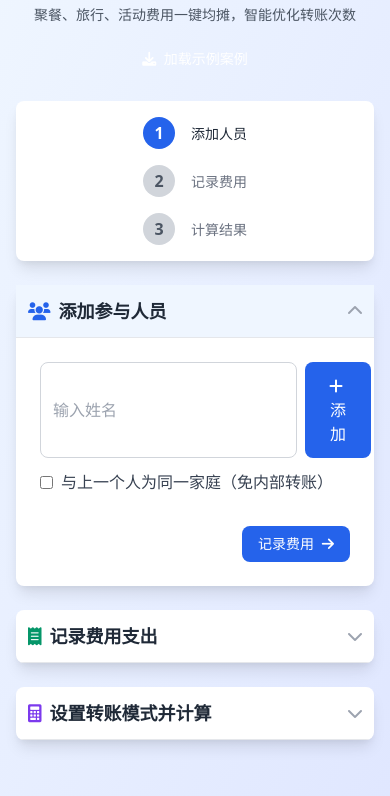
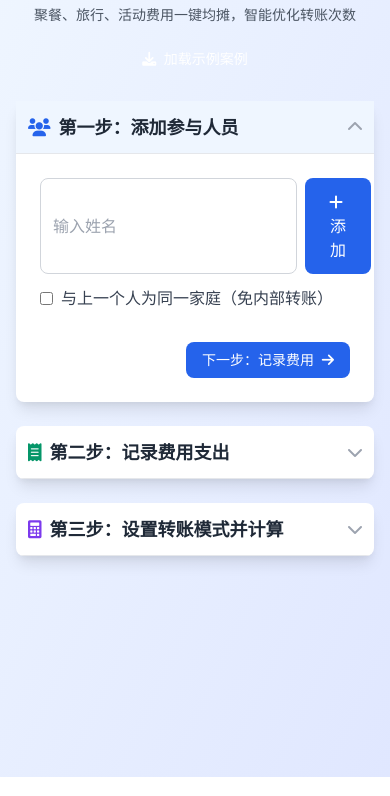
Before and after one commit to sssjjw/suanzhang, a website: page index.html in a window 390 px wide. Shown: the part 67-863 px from the top of the page. Drawn offline with nearby package versions, Linux system fonts and the light colour scheme.

Commit message:
📱 移动端UI优化：隐藏顶部进度指示器，步骤标题保留序号显示

```diff
--- a/index.html
+++ b/index.html
@@ -109,18 +109,18 @@
 
         <div class="max-w-4xl mx-auto">
             <!-- 进度指示器 -->
-            <div class="bg-white rounded-lg shadow-lg p-4 md:p-6 mb-6">
+            <div class="bg-white rounded-lg shadow-lg p-4 md:p-6 mb-6 hidden md:block">
                 <div class="progress-container flex items-center justify-center">
                     <div id="step1-indicator" class="progress-step flex items-center">
                         <div class="w-8 h-8 rounded-full bg-blue-600 text-white flex items-center justify-center font-semibold">1</div>
                         <span class="step-title font-medium text-gray-800 ml-2">添加人员</span>
                     </div>
-                    <div class="progress-line w-8 h-1 bg-gray-300 hidden md:block" id="progress1"></div>
+                    <div class="progress-line w-8 h-1 bg-gray-300" id="progress1"></div>
                     <div id="step2-indicator" class="progress-step flex items-center">
                         <div class="w-8 h-8 rounded-full bg-gray-300 text-gray-600 flex items-center justify-center font-semibold">2</div>
                         <span class="step-title font-medium text-gray-500 ml-2">记录费用</span>
                     </div>
-                    <div class="progress-line w-8 h-1 bg-gray-300 hidden md:block" id="progress2"></div>
+                    <div class="progress-line w-8 h-1 bg-gray-300" id="progress2"></div>
                     <div id="step3-indicator" class="progress-step flex items-center">
                         <div class="w-8 h-8 rounded-full bg-gray-300 text-gray-600 flex items-center justify-center font-semibold">3</div>
                         <span class="step-title font-medium text-gray-500 ml-2">计算结果</span>
@@ -134,7 +134,7 @@
                     <div class="flex justify-between items-center">
                         <h2 class="text-lg md:text-xl font-semibold text-gray-800 flex items-center">
                             <i class="fas fa-users text-blue-600 mr-2"></i>
-                            <span class="hidden sm:inline">第一步：</span>添加参与人员
+                            第一步：添加参与人员
                         </h2>
                         <div class="flex items-center">
                             <span id="step1-summary" class="text-xs md:text-sm text-gray-600 mr-2 md:mr-3"></span>
@@ -170,7 +170,7 @@
                         <button onclick="completeStep(1)" id="step1-next"
                                 class="bg-blue-600 text-white px-4 md:px-6 py-2 md:py-3 rounded-lg hover:bg-blue-700 transition-colors disabled:opacity-50 disabled:cursor-not-allowed text-sm md:text-base"
                                 disabled>
-                            <span class="hidden sm:inline">下一步：</span>记录费用 <i class="fas fa-arrow-right ml-1"></i>
+                            下一步：记录费用 <i class="fas fa-arrow-right ml-1"></i>
                         </button>
                     </div>
                 </div>
@@ -182,7 +182,7 @@
                     <div class="flex justify-between items-center">
                         <h2 class="text-lg md:text-xl font-semibold text-gray-800 flex items-center">
                             <i class="fas fa-receipt text-green-600 mr-2"></i>
-                            <span class="hidden sm:inline">第二步：</span>记录费用支出
+                            第二步：记录费用支出
                         </h2>
                         <div class="flex items-center">
                             <span id="step2-summary" class="text-xs md:text-sm text-gray-600 mr-2 md:mr-3"></span>
@@ -216,7 +216,7 @@
                         <button onclick="completeStep(2)" id="step2-next"
                                 class="bg-green-600 text-white px-4 md:px-6 py-2 md:py-3 rounded-lg hover:bg-green-700 transition-colors disabled:opacity-50 disabled:cursor-not-allowed text-sm md:text-base"
                                 disabled>
-                            <span class="hidden sm:inline">下一步：</span>计算结果 <i class="fas fa-arrow-right ml-1"></i>
+                            下一步：计算结果 <i class="fas fa-arrow-right ml-1"></i>
                         </button>
                     </div>
                 </div>
@@ -228,7 +228,7 @@
                     <div class="flex justify-between items-center">
                         <h2 class="text-lg md:text-xl font-semibold text-gray-800 flex items-center">
                             <i class="fas fa-calculator text-purple-600 mr-2"></i>
-                            <span class="hidden sm:inline">第三步：</span>设置转账模式并计算
+                            第三步：设置转账模式并计算
                         </h2>
                         <div class="flex items-center">
                             <span id="step3-summary" class="text-xs md:text-sm text-gray-600 mr-2 md:mr-3"></span>
```
